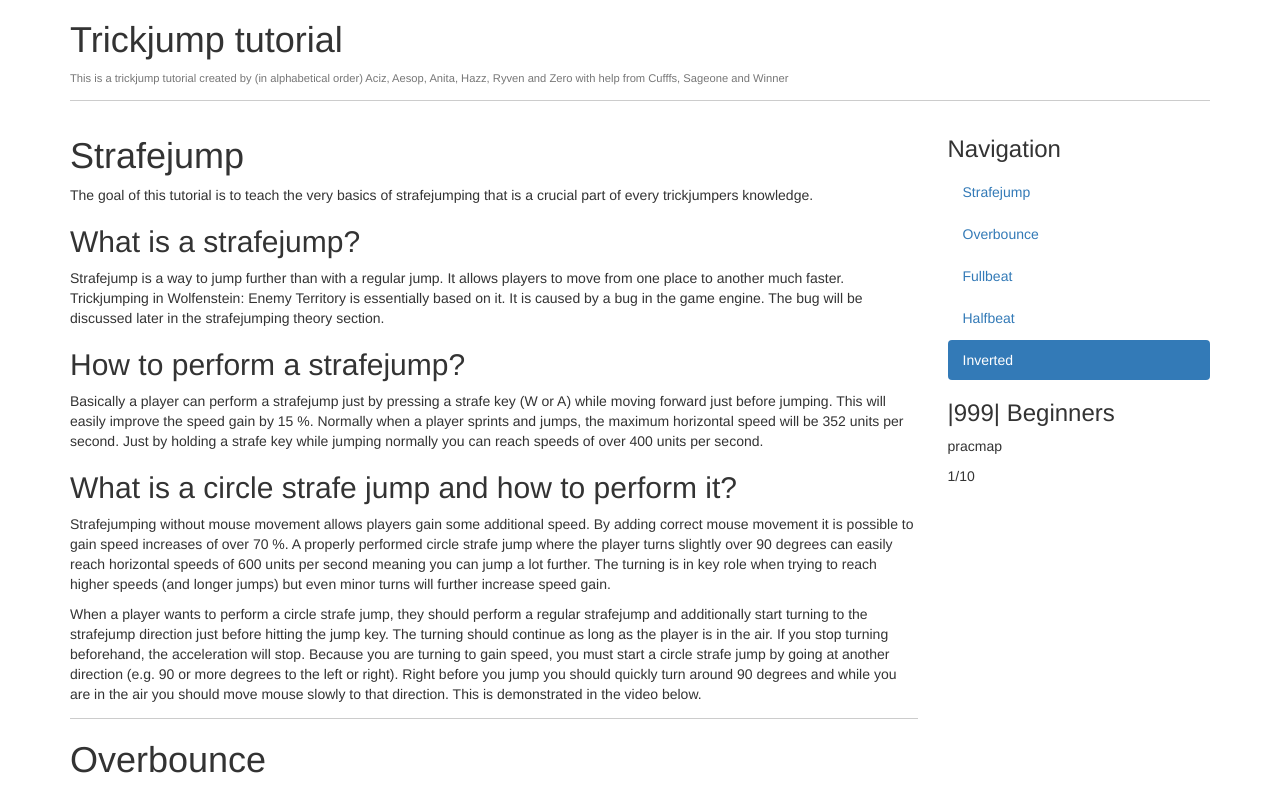
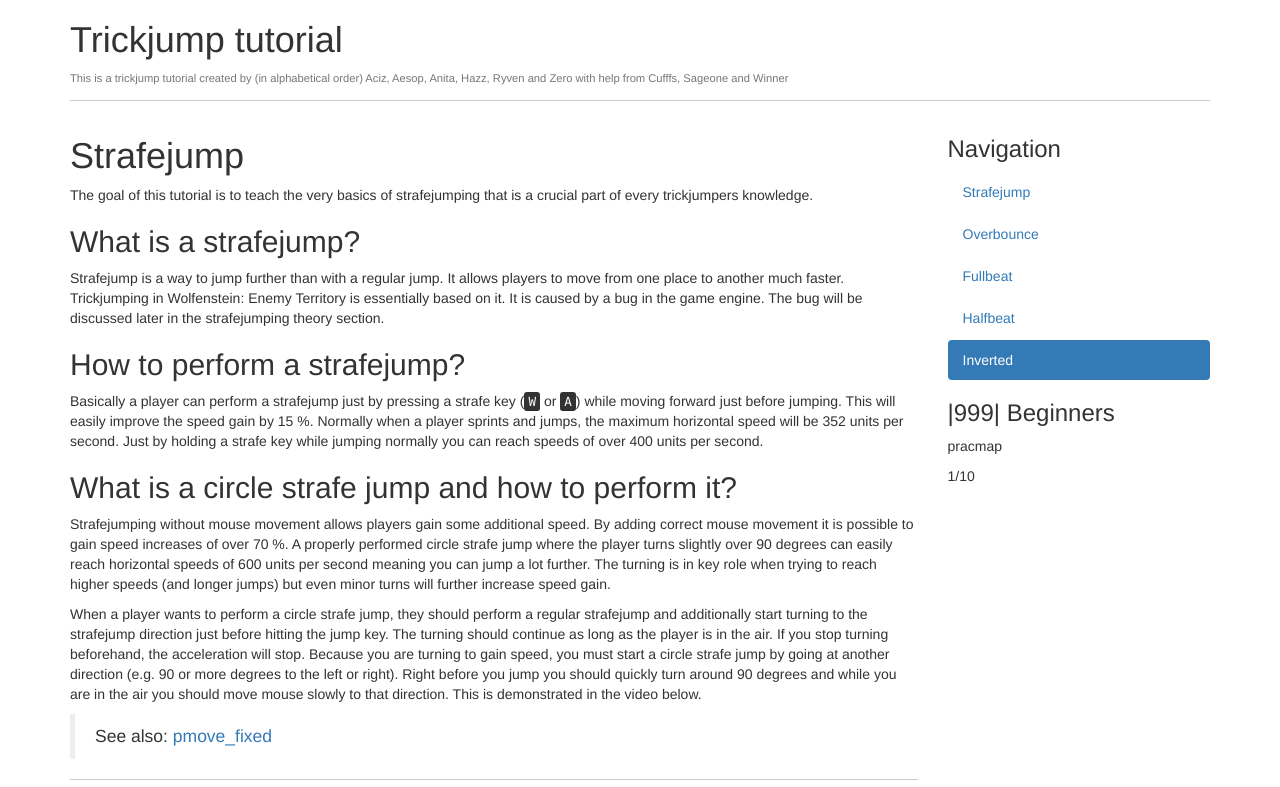
Before and after one commit to haapanen/enemy-territory-trickjump-tutorial, a website: page website/index.html in a window 1280 px wide. Shown: the top 787 px of the page. Drawn offline with nearby package versions, Linux system fonts and the light colour scheme.

Commit message:
Some small fixes 3

```diff
--- a/website/index.html
+++ b/website/index.html
@@ -60,7 +60,7 @@
                     another much faster. Trickjumping in Wolfenstein: Enemy Territory is essentially based on it. It is caused
                     by a bug in the game engine. The bug will be discussed later in the strafejumping theory section.</p>
                 <h2 id="how-to-perform-a-strafejump-">How to perform a strafejump?</h2>
-                <p>Basically a player can perform a strafejump just by pressing a strafe key (W or A) while moving forward just
+                <p>Basically a player can perform a strafejump just by pressing a strafe key (<kbd>W</kbd> or <kbd>A</kbd>) while moving forward just
                     before jumping. This will easily improve the speed gain by 15 %. Normally when a player sprints and jumps,
                     the maximum horizontal speed will be 352 units per second. Just by holding a strafe key while jumping
                     normally you can reach speeds of over 400 units per second.</p>
@@ -77,6 +77,8 @@
                     90 or more degrees to the left or right). Right before you jump you should quickly turn around 90 degrees
                     and while you are in the air you should move mouse slowly to that direction. This is demonstrated in
                     the video below.</p>
+
+                    <blockquote>See also: <a href="http://etjump.com/documentation#things-everyone-should-know">pmove_fixed</a></blockquote>
 
                 <hr>
 
```
